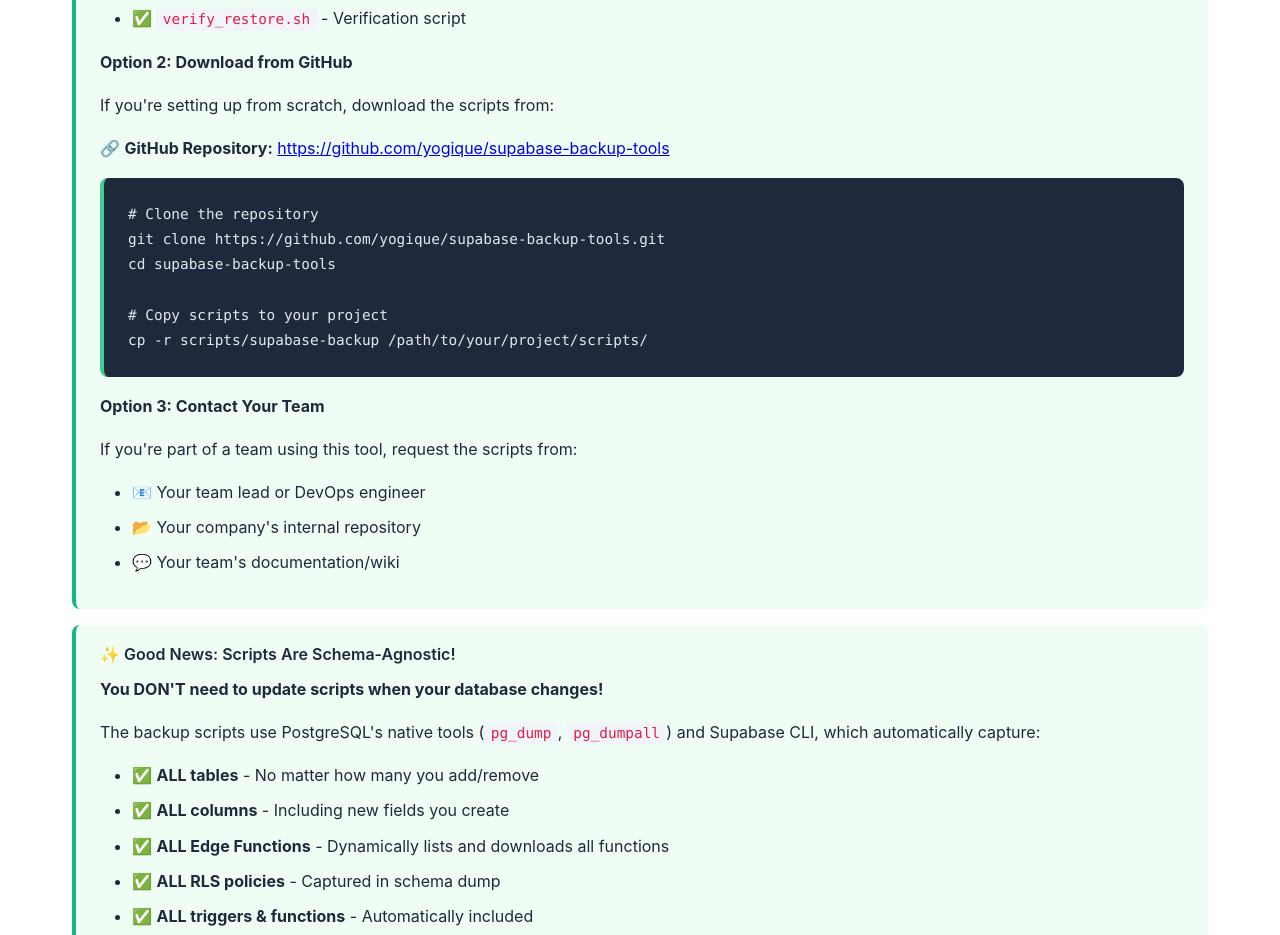
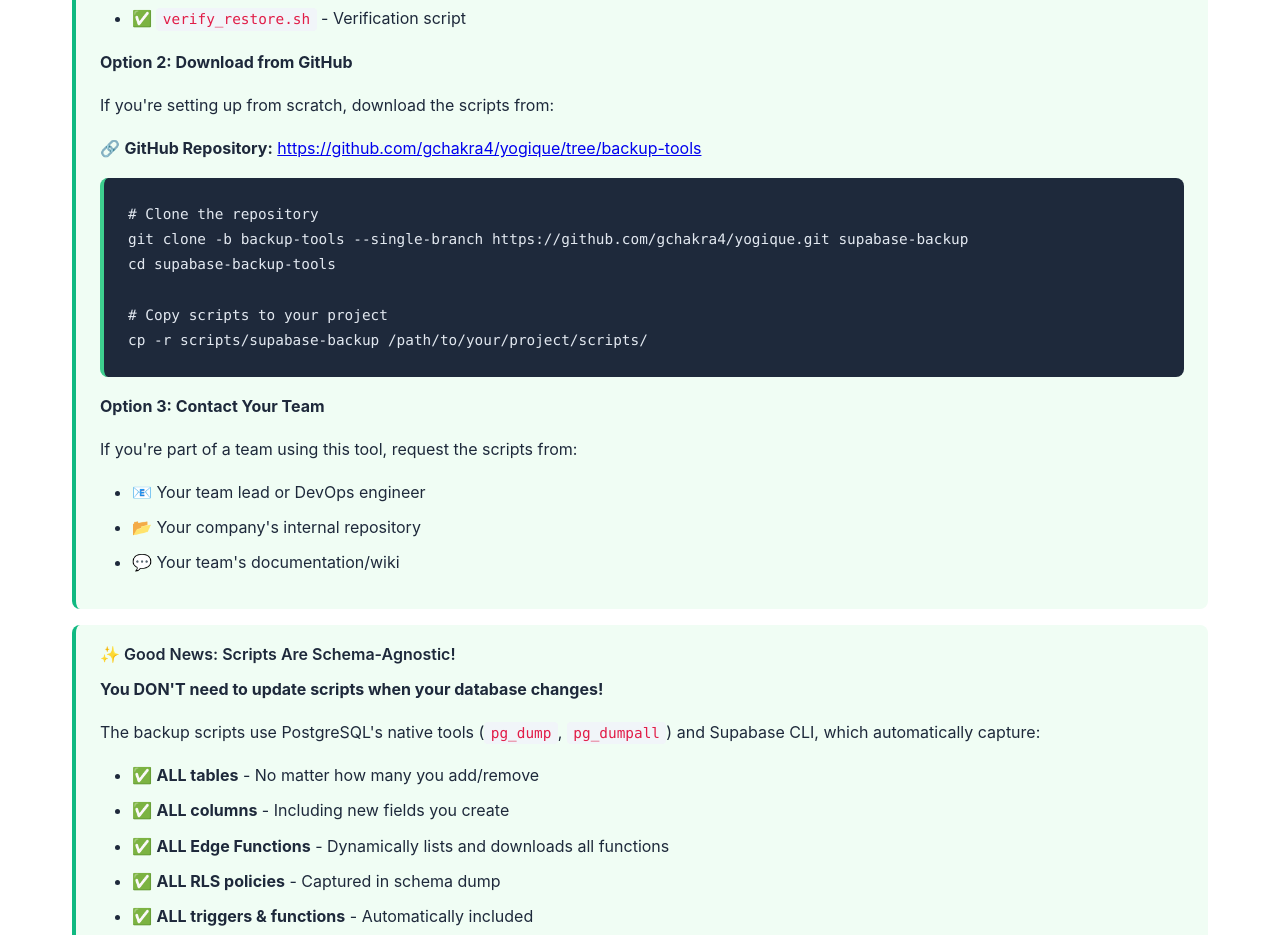
Before and after one commit to gchakra4/devtools, a plain HTML site: page tools/supabase-backup/complete_guide/index.html in a window 1280 px wide. Shown: the part 2681-3616 px from the top of the page. Drawn offline with Linux system fonts and the light colour scheme.

Commit message:
Update: Fixed GitHub links in supabase-backup guide

```diff
--- a/tools/supabase-backup/complete_guide/index.html
+++ b/tools/supabase-backup/complete_guide/index.html
@@ -450,10 +450,10 @@ echo 'export PATH="$HOME/bin:$PATH"' >> ~/.bashrc</code></pre>
 
             <p><strong>Option 2: Download from GitHub</strong></p>
             <p>If you're setting up from scratch, download the scripts from:</p>
-            <p>🔗 <strong>GitHub Repository:</strong> <a href="https://github.com/yogique/supabase-backup-tools"
-                    target="_blank">https://github.com/yogique/supabase-backup-tools</a></p>
+            <p>🔗 <strong>GitHub Repository:</strong> <a href="https://github.com/gchakra4/yogique/tree/backup-tools"
+                    target="_blank">https://github.com/gchakra4/yogique/tree/backup-tools</a></p>
             <pre><code># Clone the repository
-git clone https://github.com/yogique/supabase-backup-tools.git
+git clone -b backup-tools --single-branch https://github.com/gchakra4/yogique.git supabase-backup
 cd supabase-backup-tools
 
 # Copy scripts to your project
```
